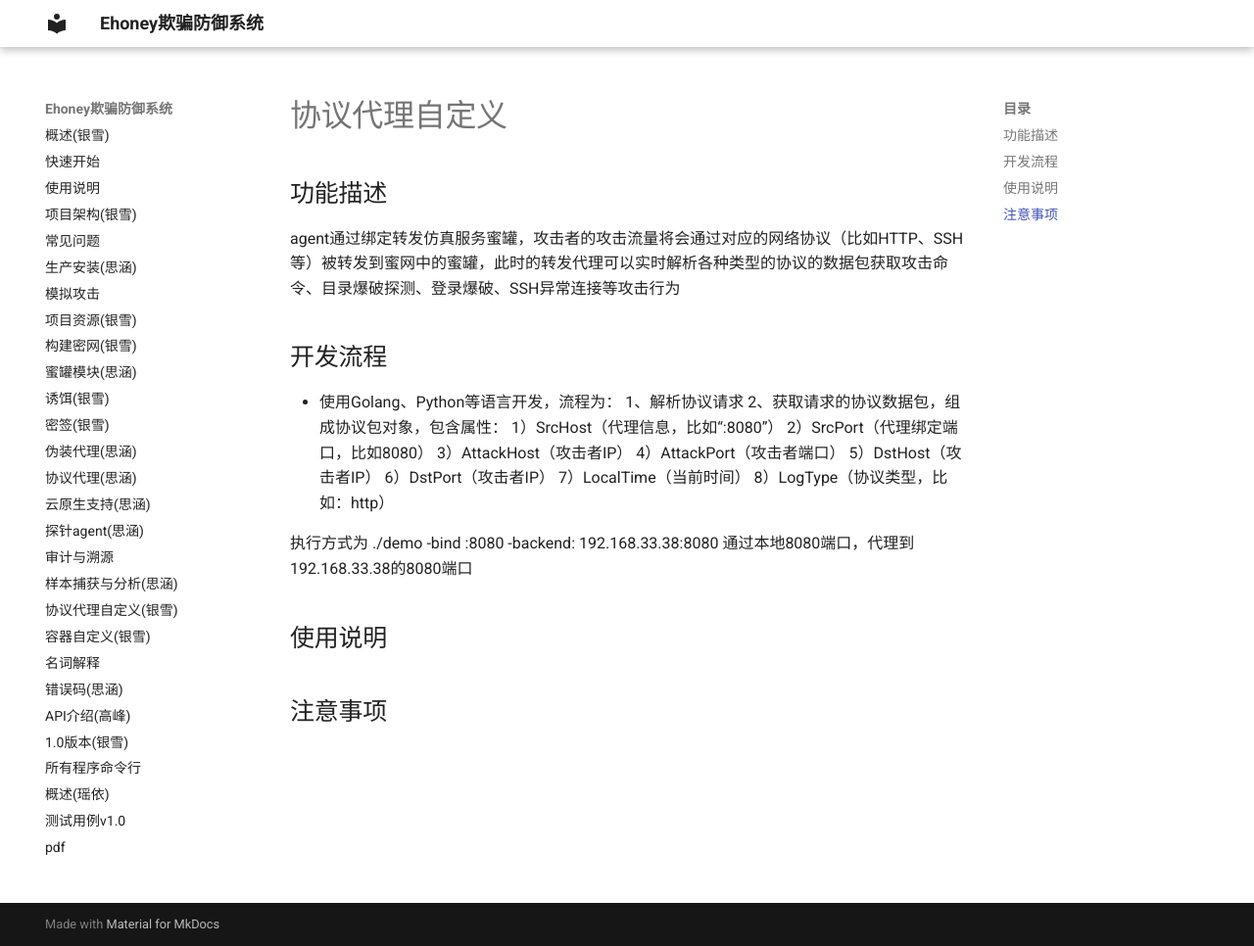
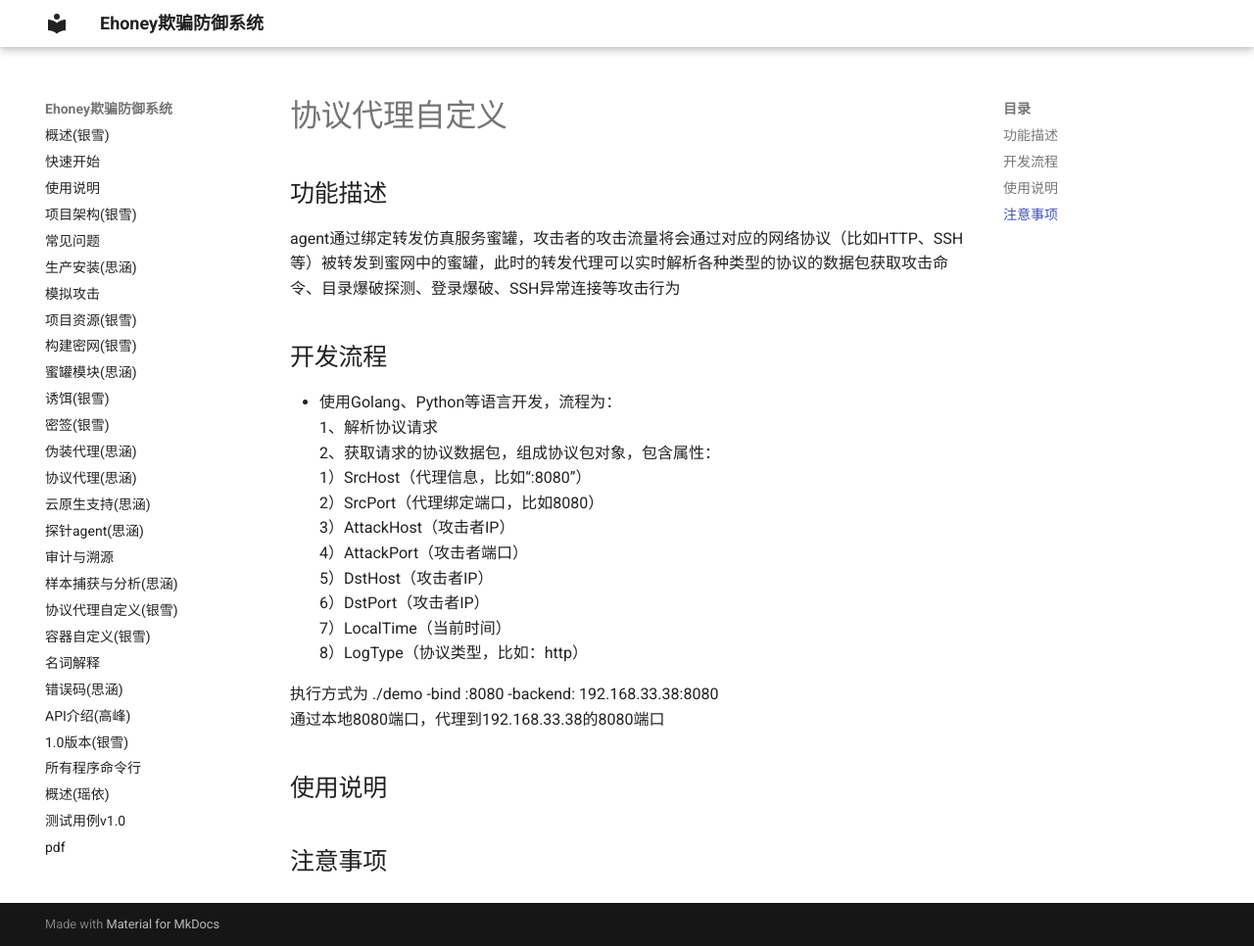
Before and after one commit to seccome/Ehoney, an MkDocs documentation site: the page built from doc/定制化指南/协议代理自定义.md, in a window 1280 px wide and 966 px high. Shown: the whole window at 98% size. Built offline with MkDocs 1.6.1 and Material for MkDocs 9.7.7, drawn with Linux system fonts in a browser that asks for light colours.

```diff
--- a/doc/定制化指南/协议代理自定义.md
+++ b/doc/定制化指南/协议代理自定义.md
@@ -2,19 +2,19 @@
 agent通过绑定转发仿真服务蜜罐，攻击者的攻击流量将会通过对应的网络协议（比如HTTP、SSH等）被转发到蜜网中的蜜罐，此时的转发代理可以实时解析各种类型的协议的数据包获取攻击命令、目录爆破探测、登录爆破、SSH异常连接等攻击行为
 
 ## 开发流程
-* 使用Golang、Python等语言开发，流程为：
-1、解析协议请求
-2、获取请求的协议数据包，组成协议包对象，包含属性：
-	 1）SrcHost（代理信息，比如“:8080”）
-	 2）SrcPort（代理绑定端口，比如8080）
-	 3）AttackHost（攻击者IP）
-	 4）AttackPort（攻击者端口）
-	 5）DstHost（攻击者IP）
-	 6）DstPort（攻击者IP）
-	 7）LocalTime（当前时间）
-	 8）LogType（协议类型，比如：http）
+* 使用Golang、Python等语言开发，流程为： <br>
+1、解析协议请求 <br>
+2、获取请求的协议数据包，组成协议包对象，包含属性：<br>
+	 1）SrcHost（代理信息，比如“:8080”）<br>
+	 2）SrcPort（代理绑定端口，比如8080）<br>
+	 3）AttackHost（攻击者IP）<br>
+	 4）AttackPort（攻击者端口）<br>
+	 5）DstHost（攻击者IP）<br>
+	 6）DstPort（攻击者IP）<br>
+	 7）LocalTime（当前时间）<br>
+	 8）LogType（协议类型，比如：http）<br>
 
-执行方式为 ./demo -bind :8080 -backend: 192.168.33.38:8080
+执行方式为 ./demo -bind :8080 -backend: 192.168.33.38:8080 <br>
 通过本地8080端口，代理到192.168.33.38的8080端口
 
 ## 使用说明
```
